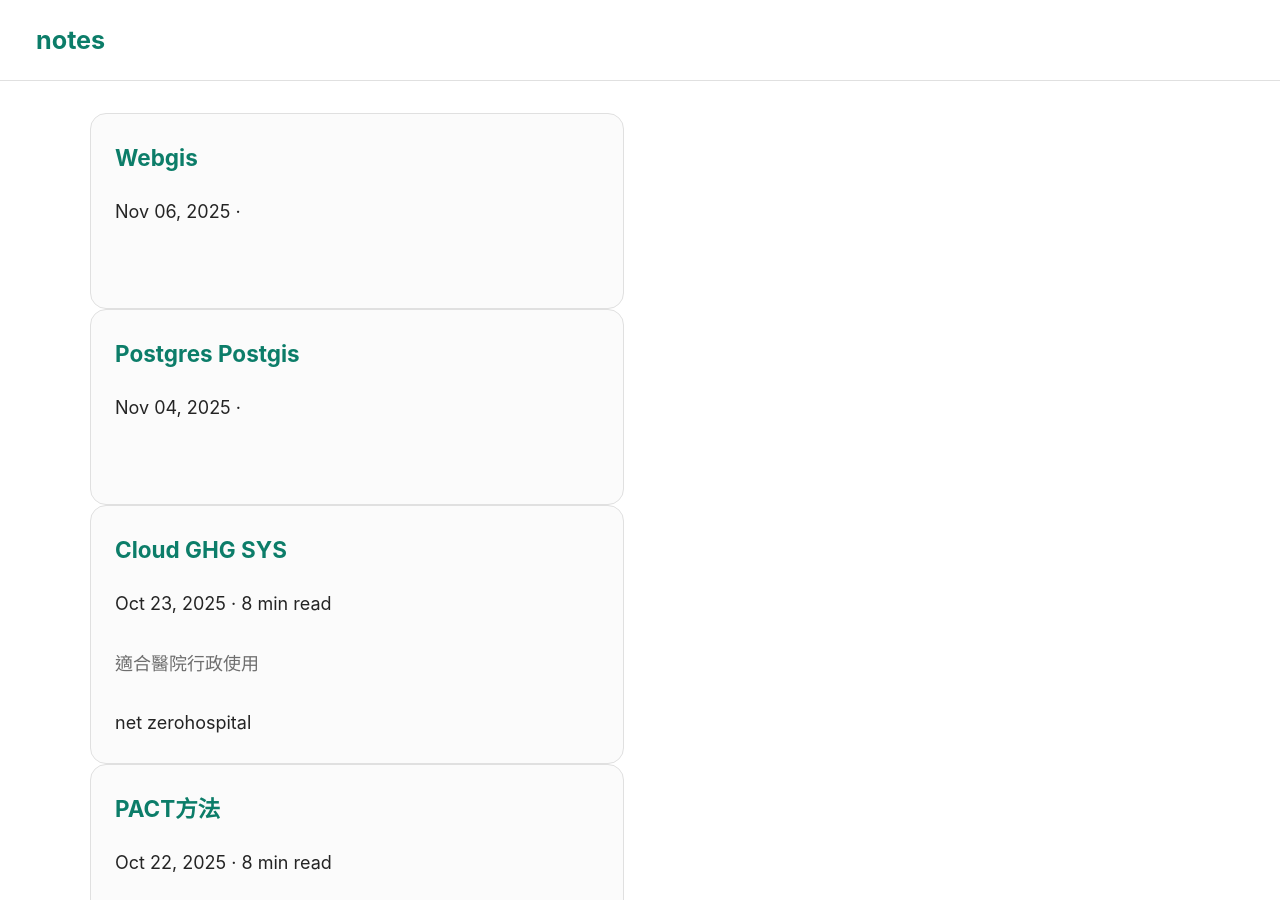
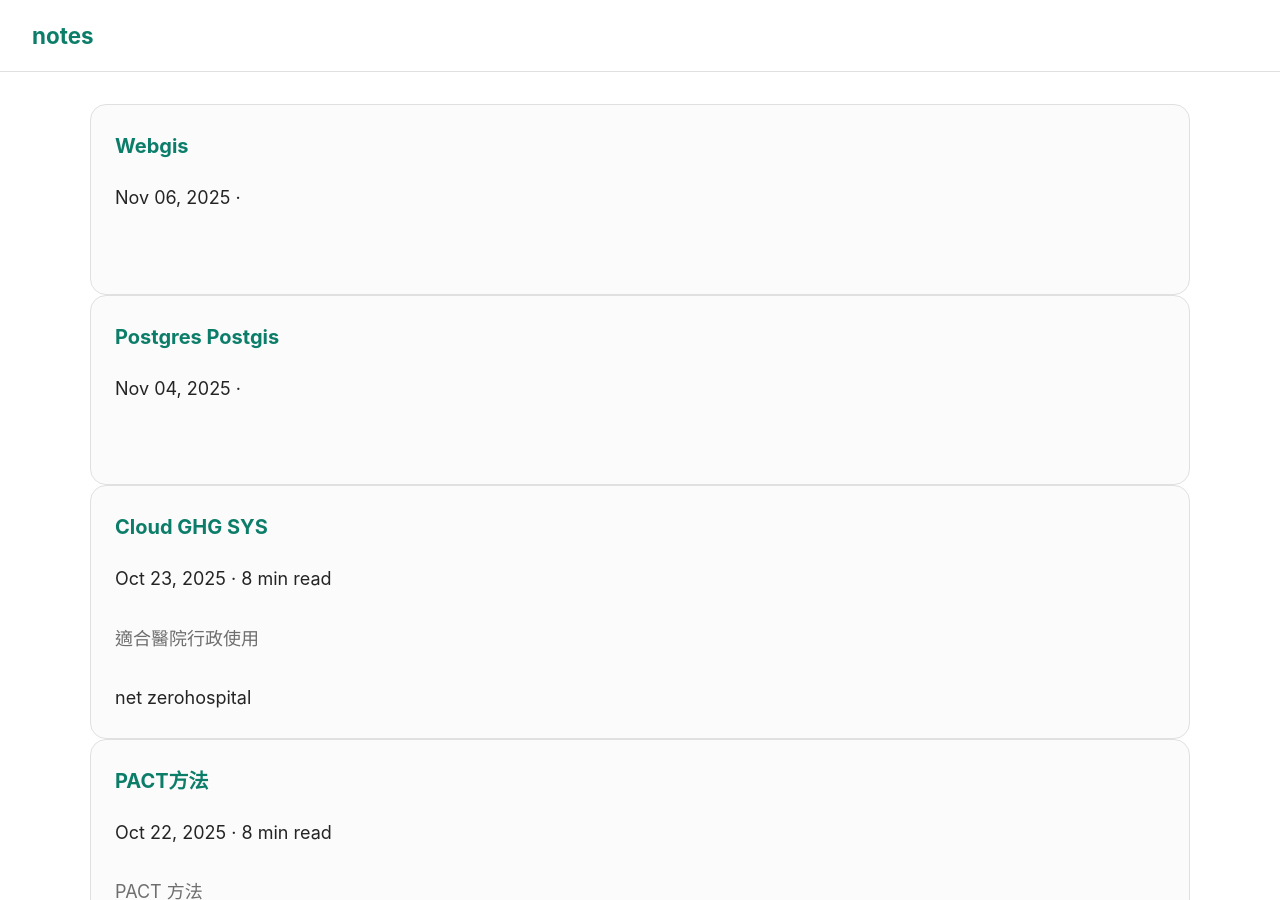
Before and after one commit to linjose/notes, a Jekyll site: the page built from index.html, in a window 1280 px wide and 900 px high. Built offline with Jekyll 4.4.1, drawn with Linux system fonts in a browser that asks for light colours; the list of posts is cut into pages by our own code.

Commit message:
Update style.css

```diff
--- a/assets/css/style.css
+++ b/assets/css/style.css
@@ -14,7 +14,7 @@
 }
 
 /* === 基本樣式 === */
-html, body {
+body {
   margin: 0;
   padding: 0;
   background: var(--bg);
@@ -25,41 +25,10 @@
 }
 
 .wrap {
-  display: flex;          /* 啟用 Flexbox */
-  flex-direction: row;    /* 橫向排列 */
-  min-height: 80vh;       /* 可視需要調整高度 */
   max-width: var(--maxw);
   margin: 0 auto;
   padding: 32px 24px 96px;
 }
-
-/* 左邊主畫面 */
-.main-content {
-  flex: 1;                /* 佔剩餘空間 (大約70%) */
-  padding: 20px;
-  background: #fff;
-}
-
-/* 右邊次畫面 */
-.side-content {
-  flex: 0 0 30%;          /* 固定寬度為30% */
-  padding: 20px;
-  background: #f4f4f4;
-  border-left: 1px solid #ddd;
-}
-
-@media (max-width: 768px) {
-  .wrap {
-    flex-direction: column; /* 手機版改為上下排列 */
-  }
-  .side-content {
-    flex: none;
-    width: 100%;
-    border-left: none;
-    border-top: 1px solid #ddd;
-  }
-}
-
 
 a {
   color: var(--accent);
```
